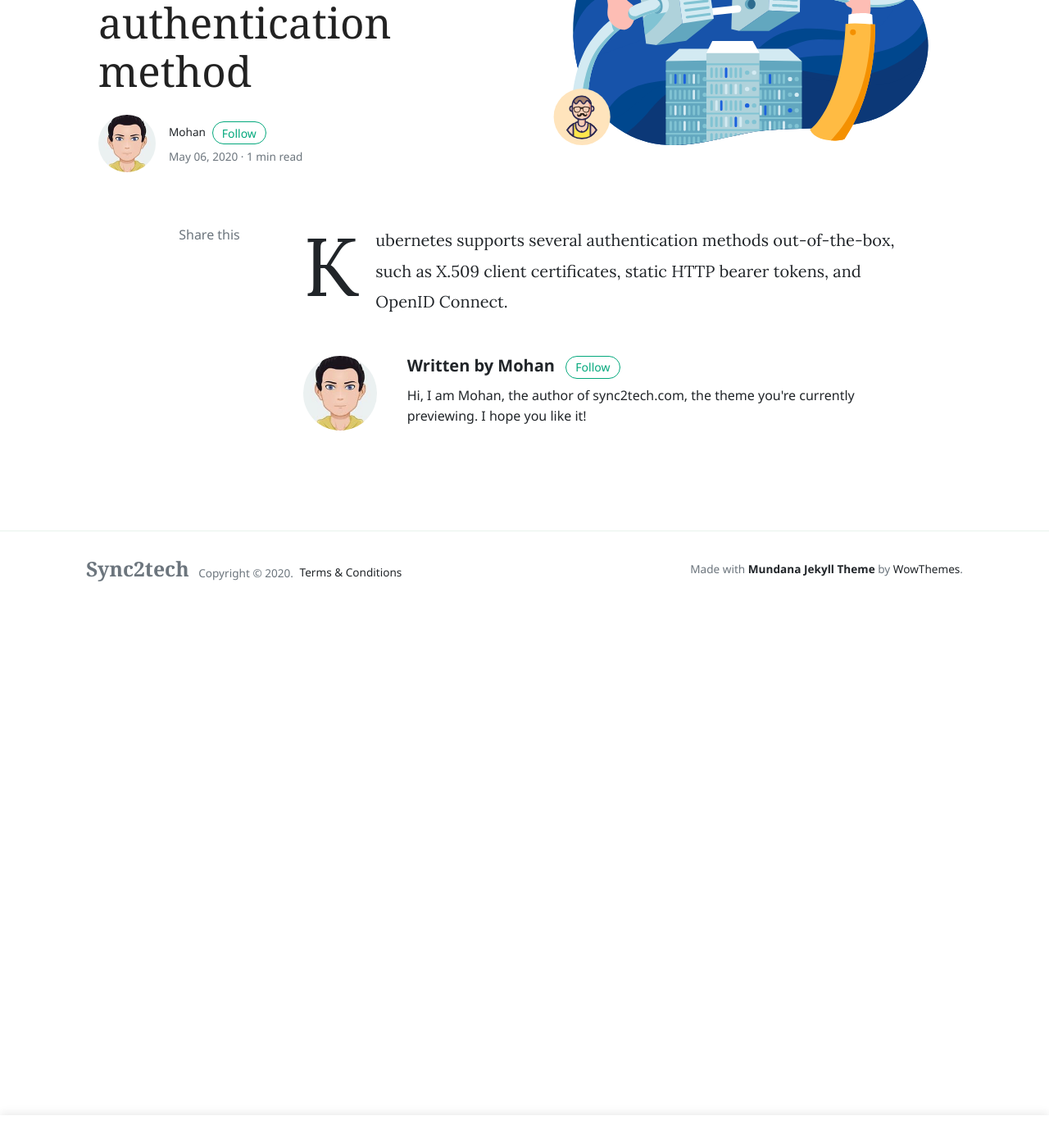
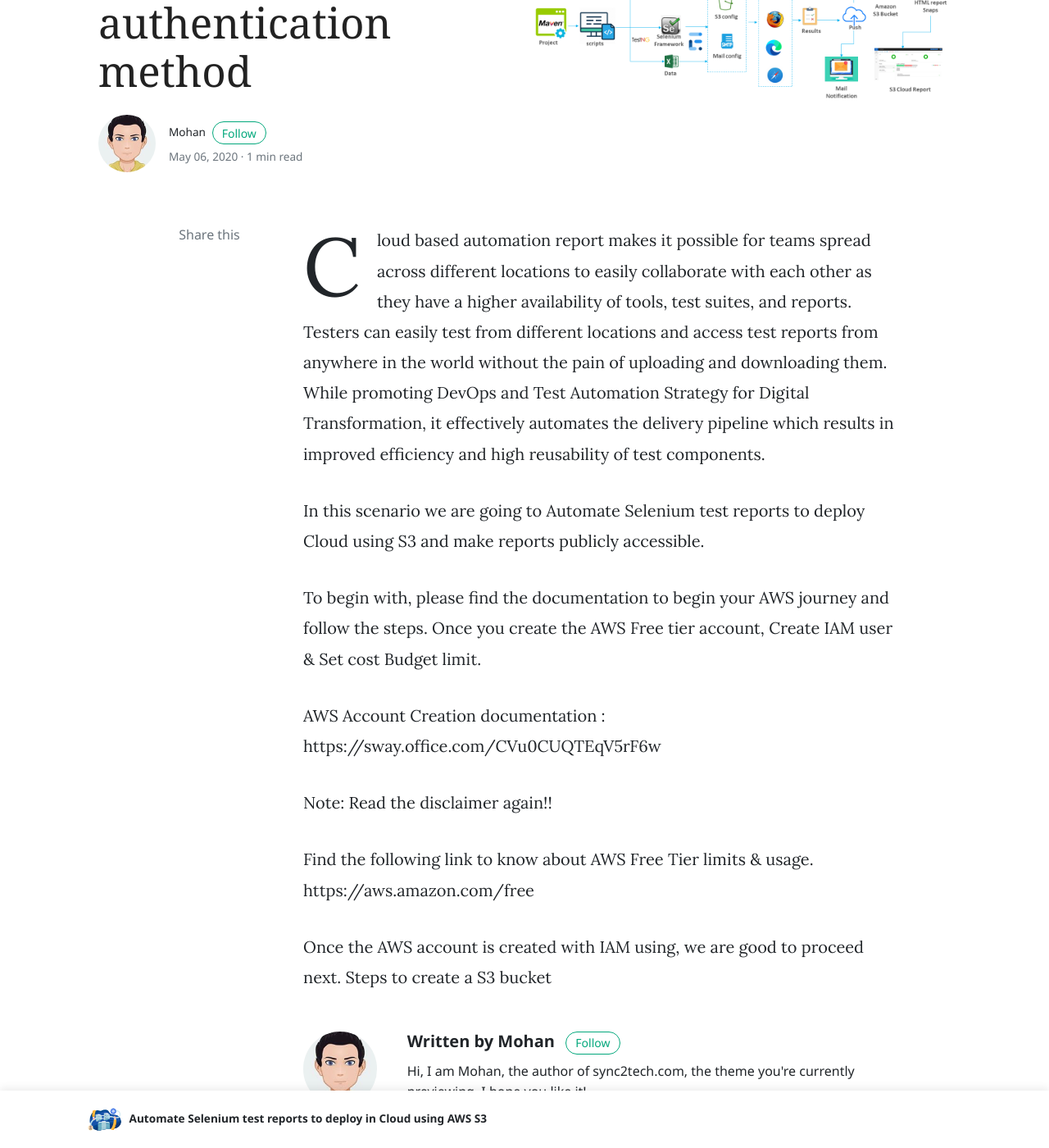
Before and after one commit to mohan-balakrishnan/sync2techold, a Jekyll site: the page built from _posts/2020-05-06-implementing-a-custom-kubernetes-authentication-method.markdown.markdown, in a window 1280 px wide and 1400 px high, scrolled down 285 px. Shown: the whole window at 82% size. Built offline with Jekyll 4.4.1, drawn with Linux system fonts in a browser that asks for light colours; nearby versions of some CDN libraries; comment, search, counter and statistics services are not loaded.

Commit message:
post update

```diff
--- /dev/null
+++ b/_posts/2020-05-06-automate-selenium-test-reports-to-deploy-in-Cloud-using-AWS-S3.md
@@ -0,0 +1,7 @@
+---
+layout: post
+title:  "Automate Selenium test reports to deploy in Cloud using AWS S3"
+categories: [ AWS ]
+image: assets/images/Kubernetes.svg
+---
+Kubernetes supports several authentication methods out-of-the-box, such as X.509 client certificates, static HTTP bearer tokens, and OpenID Connect.
--- a/_posts/2020-05-06-implementing-a-custom-kubernetes-authentication-method.markdown.markdown
+++ b/_posts/2020-05-06-implementing-a-custom-kubernetes-authentication-method.markdown.markdown
@@ -2,6 +2,19 @@
 layout: post
 title:  "Implementing a custom Kubernetes authentication method"
 categories: [ Kubernetes ]
-image: assets/images/Kubernetes.svg
+image: assets/images/s3-report.PNG
 ---
-Kubernetes supports several authentication methods out-of-the-box, such as X.509 client certificates, static HTTP bearer tokens, and OpenID Connect.
+Cloud based automation report makes it possible for teams spread across different locations to easily collaborate with each other as they have a higher availability of tools, test suites, and reports. Testers can easily test from different locations and access test reports from anywhere in the world without the pain of uploading and downloading them. While promoting DevOps and Test Automation Strategy for Digital Transformation, it effectively automates the delivery pipeline which results in improved efficiency and high reusability of test components.
+
+In this scenario we are going to Automate Selenium test reports to deploy Cloud using S3 and make reports publicly accessible.
+
+To begin with, please find the documentation to begin your AWS journey and follow the steps. Once you create the AWS Free tier account, Create IAM user & Set cost Budget limit.
+
+AWS Account Creation documentation : https://sway.office.com/CVu0CUQTEqV5rF6w
+
+Note: Read the disclaimer again!!
+
+Find the following link to know about AWS Free Tier limits & usage. https://aws.amazon.com/free
+
+Once the AWS account is created with IAM using, we are good to proceed next.
+Steps to create a S3 bucket
```
Also changed, not shown: assets/images/s3-report.PNG (added).
